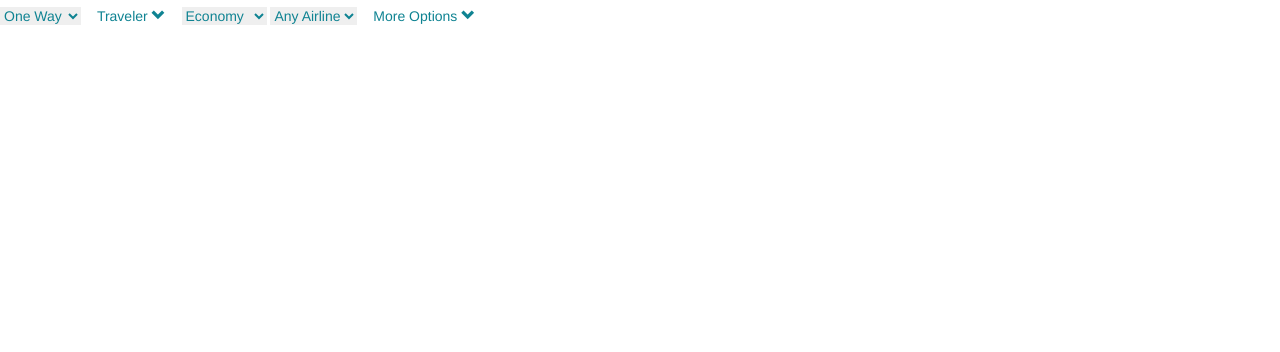
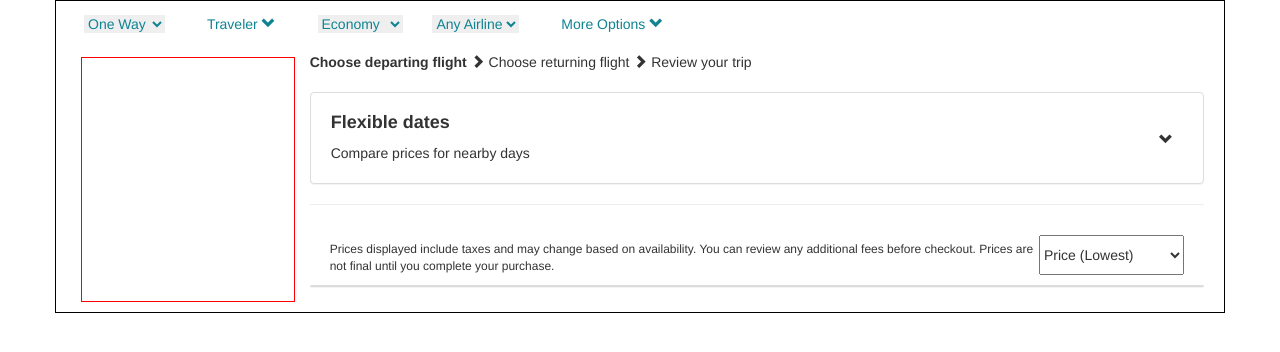
Before and after one commit to nidhishpareek/Orbitz-Clone, a plain HTML site: page flightsearch.html in a window 1280 px wide. Drawn offline with nearby package versions, Linux system fonts and the light colour scheme.

Commit message:
structure complete

```diff
--- a/flightsearch.html
+++ b/flightsearch.html
@@ -15,9 +15,10 @@
   </head>
 
   <body>
-    <div id="filteroptions">
-      <div class="btn-group topbtn dropdown triptypeclass">
-        <select name="" id="triptype" class="text-info">
+    <div class="container">
+      <div id="topfilterbuttonoptions">
+        <div class="btn-group btn topbtn dropdown triptypeclass">
+          <select class="form-select text-info" name="" id="triptype">
             <option value="">
               One Way <span class="glyphicon glyphicon-chevron-down"></span>
             </option>
@@ -30,7 +31,7 @@
           </select>
         </div>
 
-      <div class="btn-group topbtn dropdown travellersdropdowndiv">
+        <div class="btn-group btn topbtn dropdown travellersdropdowndiv">
           <button
             class="btn btn-default topbtn dropdown-toggle text-info"
             type="button"
@@ -41,7 +42,7 @@
             <span class="glyphicon glyphicon-chevron-down"></span>
           </button>
 
-        <ul class="dropdown-menu travellersdropdownF">
+          <ul class="dropdown-menu travellersdropdown">
             <li><p>We allow up to 6 travelers total per booking.</p></li>
             <li>
               <div class="travelersdiv">
@@ -92,7 +93,7 @@
           </ul>
         </div>
 
-      <div class="btn-group topbtn planeclass">
+        <div class="btn-group btn topbtn planeclass">
           <select name="" class="planeclassid">
             <option value="">Economy</option>
             <option value="">Premium Economy</option>
@@ -101,13 +102,13 @@
           </select>
         </div>
 
-      <div class="btn-group topbtn airlinedropdown">
+        <div class="btn-group btn topbtn airlinedropdown">
           <select name="" class="topbtn" id="airllinefilter">
             <option value="">Any Airline</option>
           </select>
         </div>
 
-      <div class="btn-group topbtn dropdown moreoptiondiv">
+        <div class="btn-group btn topbtn dropdown moreoptiondiv">
           <button
             class="btn btn-default topbtn dropdown-toggle text-info"
             type="button"
@@ -130,6 +131,70 @@
           </ul>
         </div>
       </div>
+
+      <div id="searchbardiv"></div>
+
+      <!-- SEARCH AND FILTER PORTIONS STARTS HERE -->
+      <div id="filtersandresults">
+        <!-- FILTER PORTION -->
+        <div id="filter">
+          <div id="filters"></div>
+          <div id="timefilters">
+            <div class="timefilter">
+
+            </div>
+          </div>
+        </div>
+
+        <!-- RESULTS PORTION -->
+        <div id="resultsouterdiv">
+          <div class="resultportions">
+            <div id="chooseflighttype">
+              <span class="currentlyactive">Choose departing flight</span>
+              <span class="glyphicon glyphicon-chevron-right"></span>
+              <span>Choose returning flight</span>
+              <span class="glyphicon glyphicon-chevron-right"></span>
+              <span>Review your trip</span>
+            </div>
+            <div class="panel panel-lg panel-default flexdatepanel">
+              <div id="">
+                <h4 class="flexibledateheading">Flexible dates</h4>
+                <p class="">Compare prices for nearby days</p>
+              </div>
+              <span
+                class="glyphicon glyphicon-chevron-down"
+                id="flexibledatearrow"
+              ></span>
+            </div>
+            <div id="horizontaldivforupperportion"><hr color="black" /></div>
+            <div id="disclouserandsorting">
+              <div id="disclouser">
+                Prices displayed include taxes and may change based on
+                availability. You can review any additional fees before
+                checkout. Prices are not final until you complete your purchase.
+              </div>
+              <div id="sortingdiv">
+                <select name="" id="selectsorting">
+                  <option value="pricelth">Price (Lowest)</option>
+                  <option value="pricehtl">Price (Highest)</option>
+                  <option value="durationlth">Duration (Shortest)</option>
+                  <option value="durationlth">Duration (Longest)</option>
+                  <option value="departearliest">Departure (Earliest)</option>
+                  <option value="departlatest">Departure (Latest)</option>
+                  <option value="arrivalearliest">Arrival (Latest)</option>
+                  <option value="arrivallatest">Arrival (Latest)</option>
+                </select>
+              </div>
+            </div>
+          </div>
+          <div class="resultportions">
+            <div class="panel panel-lg panel-default flightresult">
+
+            </div>
+          </div>
+        </div>
+      </div>
+    </div>
   </body>
 </html>
 <script src="flightsearchscript/flightsearch.js"></script>
--- a/flightsearchcss/flightsearch.css
+++ b/flightsearchcss/flightsearch.css
@@ -1,6 +1,7 @@
-body {
-  /* margin: 0px; */
+.container{
+  border: 1px solid black;
 }
+/* <!-- SEARCH AND FILTER PORTIONS STARTS HERE =----------> */
 #triptype,
 #travellers,
 .topbtn {
@@ -10,7 +11,7 @@ body {
 .travellersdropdown.travellersdropdown {
   width: 265px;
   padding: 20px;
-  border-radius: 20px;
+  border-radius: 10px;
   color: rgb(78, 78, 78);
 }
 .travellersdropdown.travellersdropdown {
@@ -31,10 +32,15 @@ body {
   display: flex;
   align-items: baseline;
 }
+#triptype option {
+  color: black;
+  padding-inline: 200px;
+  padding-block: 5px;
+}
 
 .minusbtn,
 .plusbtn {
-  padding: 10px 20px;
+  padding: 5px 10px 5px 10px;
   border-radius: 50%;
   border: 1px solid rgb(136, 136, 136);
 }
@@ -51,23 +57,87 @@ body {
   color: black;
 }
 
-.travelpopupbtndiv{
+.travelpopupbtndiv {
   text-align: center;
 }
-.travelpopupbtndiv button{
+.travelpopupbtndiv button {
   width: 40%;
 }
-.moredropdownoption *{
+.moredropdownoption * {
   width: 70px;
   display: flex;
   align-items: baseline;
   justify-content: left;
   padding: 0px 10px;
 }
-.moredropdownoption > li{
+.moredropdownoption > li {
   width: 70px;
 }
 
-.moredropdownoption p{
+.moredropdownoption p {
   padding-left: 10px;
 }
+
+/* <!--=------------------- RESULTS PORTION ---------------------> */
+#filtersandresults{
+  display: flex;
+}
+#filter{
+  width: 265px;
+  padding-right: 5px;
+  margin: 10px;
+  border: 1px solid red;
+}
+#chooseflighttype {
+  overflow-x: hidden;
+  overflow-y: hidden;
+  word-wrap: break-word;
+  justify-content: start;
+  align-items: none;
+  /* display: flex; */
+}
+
+#resultsouterdiv {
+  padding: 5px;
+}
+#chooseflighttype span {
+  width: max-content;
+}
+.currentlyactive {
+  font-weight: bold;
+}
+.flexdatepanel {
+  margin: 20px 0px;
+  display: flex;
+  padding: 10px 20px;
+  align-items: baseline;
+  justify-content: space-between;
+}
+.flexibledateheading {
+  font-weight: bold;
+}
+#flexibledatearrow {
+  margin: auto;
+  margin-right: 10px;
+  justify-content: right;
+}
+#horizontaldivforupperportion{
+  margin-block: 10px;
+}
+#disclouser{
+  font-size: 12px;
+}
+#disclouserandsorting{
+  display: flex;
+  padding: 10px 20px;
+  text-align: left;
+  align-items: flex-end;
+}
+#selectsorting{
+  padding-block: 10px;
+}
+@media only screen and (max-width: 800px) {
+  #topfilterbuttonoptions {
+    display: none;
+  }
+}
--- a/flightsearchscript/flightsearch.js
+++ b/flightsearchscript/flightsearch.js
@@ -27,7 +27,6 @@ document.getElementById("adultplus").addEventListener("click", () => {
 });
 
 document.getElementById("childrenminus").addEventListener("click", () => {
-
   if (travellersobj.child != 0) {
     travellersobj.child--;
     displaytravellers();
@@ -35,7 +34,7 @@ document.getElementById("childrenminus").addEventListener("click", () => {
 });
 
 document.getElementById("childrenplus").addEventListener("click", () => {
-    if (travellersobj.child <6) {
+  if (travellersobj.child < 6) {
     travellersobj.child++;
     displaytravellers();
   }
@@ -55,3 +54,4 @@ document.getElementById("infantplus").addEventListener("click", () => {
   }
 });
 /////////////////////////////////////////////////////////////////////
+[]
```
Also changed, not shown: trial.txt (+9 -0 lines). Lines whose indentation alone changed are shown as unchanged.
